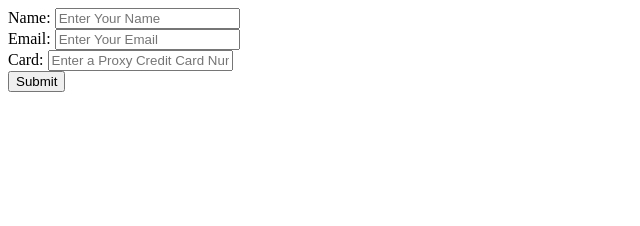
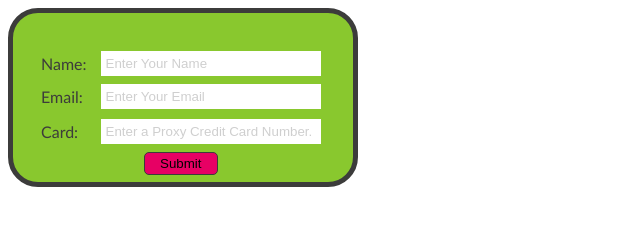
Before and after one commit to LiamDHall/dn-code, a plain HTML site: page index.html in a window 1280 px wide. Shown: the whole page, without its empty margins (0-640 px from the left). Drawn offline with nearby package versions, Linux system fonts and the light colour scheme; files whose address does not match are found by name.

Commit message:
Style form

```diff
--- a/index.html
+++ b/index.html
@@ -19,20 +19,23 @@
   <body>
     <!--Main Page Content-->
     <main>
-        <form action="" class="form">
-          <div class="form_container">
-            <label for="name">Name:</label>
-            <input id="name" type="text" placeholder="Enter Your Name" pattern="^[a-zA-Z\s]*$" required/>
-          </div>
-          <div class="form-container">
-            <label for="email">Email:</label>
-            <input id="email" type="email" placeholder="Enter Your Email" required/>
-          </div>
-          <div class="form_container">
-              <label for="card_number">Card:</label>
-              <input id="card_number" type="text" placeholder="Enter a Proxy Credit Card Number" pattern="^[0-9]*$" required/>
-          </div>
-          <input class="submit-btn" type="submit" value="Submit"/>
+        <form action="" class="dn-form">
+          <table>
+            <tr>
+              <td><label for="name">Name:</label></td>
+              <td><input id="name" class="dn-form_input" type="text" placeholder="Enter Your Name" pattern="^[a-zA-Z\s]*$" required/></td>
+            </tr>
+          <tr>
+            <td><label for="email">Email:</label></td>
+            <td><input id="email" class="dn-form_input" type="email" placeholder="Enter Your Email" required/></td>
+          <tr>
+          <tr>
+            <td><label for="card_number">Card:</label></td>
+            <td><input id="card_number" class="dn-form_input" type="text" placeholder="Enter a Proxy Credit Card Number." pattern="^[0-9]*$" required/></td>
+          </tr>
+          <tr>
+            <td class="center-text" colspan="2"><input class="submit-btn" type="submit" value="Submit"/><td>
+          </tr>
         </form>
     </main>
   </body>
--- a/static/css/style.css
+++ b/static/css/style.css
@@ -0,0 +1,63 @@
+/*---------------------------Brand Colours--*/
+:root {
+    --dn-green: rgb(137,200,46);
+    --dn-grey: rgb(60,60,59);
+    --ph-grey: rgb(207, 207, 207);
+    --dn-pink: rgb(231,0,100);
+}
+
+/*---------------------------Basic Styling--*/
+body {
+    font-family: Calibri, 'Trebuchet MS', sans-serif;
+    color: var(--dn-grey);
+}
+
+.center-text {
+    text-align: center;
+}
+
+::placeholder {
+    color: var(--ph-grey);
+    opacity: 1;
+}
+
+:-ms-input-placeholder {
+color: var(--ph-grey);
+}
+
+::-ms-input-placeholder {
+color: var(--ph-grey);
+}
+
+/*---------------------------Form--*/
+.dn-form {
+    display: inline-block;
+    padding: 35px 25px 0px 25px;
+    background-color: var(--dn-green);
+    border: 5px solid var(--dn-grey);
+    border-radius: 30px;
+}
+
+.dn-form td {
+    padding-bottom: 5px;
+}
+
+.dn-form label {
+    padding-right: 10px;
+    font-weight: 500;
+}
+
+.dn-form_input {
+    border: none;
+    padding: 5px;
+    width: 210px;
+}
+
+.submit-btn {
+    background-color: var(--dn-pink);
+    margin: 0 auto;
+    border: 1px solid var(--dn-grey);
+    border-radius: 5px;
+    padding: 3px 15px;
+    width: auto;
+}
```
